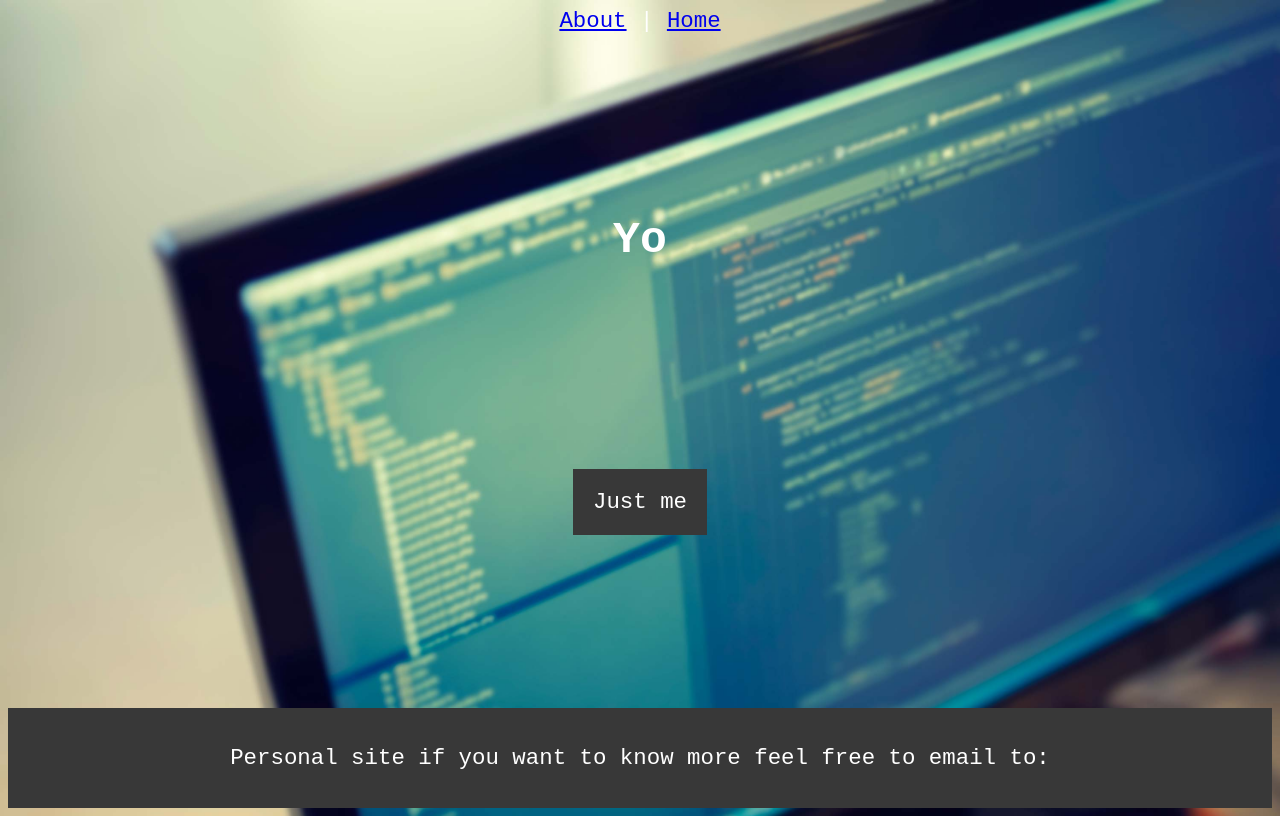
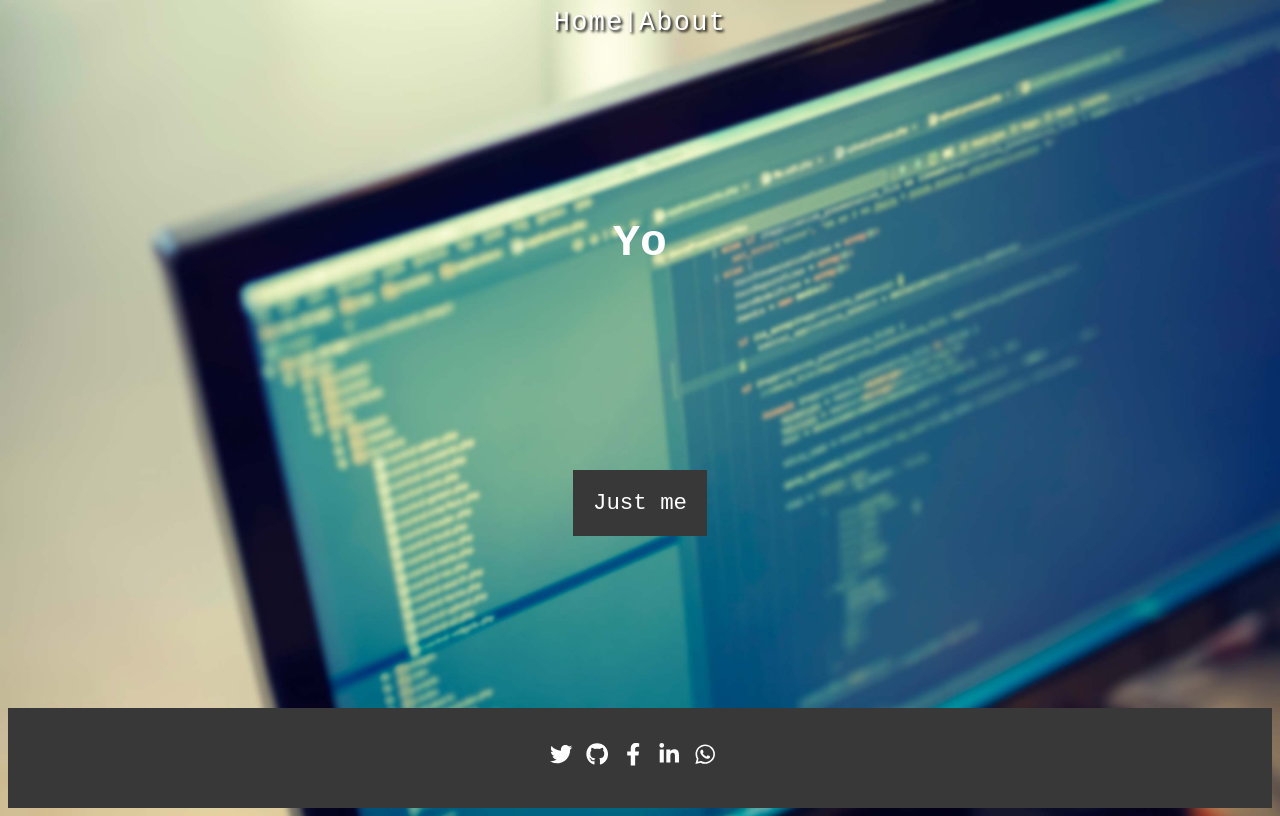
Before and after one commit to igmarin/personal-gatsby-site, a Gatsby site: page /about in a window 1280 px wide. Built offline with nearby package versions, Linux system fonts and the light colour scheme; Gatsby itself is replaced by a stand-in of ours.

Commit message:
Icons and improvements on styles

```diff
--- a/package.json
+++ b/package.json
@@ -15,7 +15,8 @@
   "dependencies": {
     "gatsby": "^2.15.28",
     "react": "^16.10.0",
-    "react-dom": "^16.10.0"
+    "react-dom": "^16.10.0",
+    "react-icons": "^3.7.0"
   },
   "devDependencies": {
     "gatsby-plugin-sass": "^2.1.17",
--- a/src/components/footer.js
+++ b/src/components/footer.js
@@ -1,8 +1,35 @@
 import React from "react";
 import styles from "./footer.module.scss";
+import { FaTwitter, FaGithub, FaLinkedinIn, FaFacebookF, FaWhatsapp } from 'react-icons/fa';
+
+const socialNetwork = (to, text) => {
+  switch (to) {
+    case 'twitter':
+      return `https://twitter.com/${text}`;
+    case 'github':
+      return `https://github.com/${text}`;
+    case 'linkedin':
+      return `https://www.linkedin.com/in/${text}`;
+    case 'facebook':
+      return `https://www.facebook.com/${text}`;
+    case 'whatsapp':
+      return `https://wa.me/${text}`;
+    default:
+      return null;
+  }
+}
+
+const FooterLink = props => (
+  <a href={`${socialNetwork(props.to, props.text)}`} className={styles.icons} target="_blank" rel="noopener noreferrer">{props.icon}</a>
+)
 
 export default ({ children }) => (
   <div className={styles.footer}>
+    <FooterLink to="twitter" text="igmarin" icon={<FaTwitter />} />&nbsp;
+    <FooterLink to="github" text="igmarin" icon={<FaGithub />} />&nbsp;
+    <FooterLink to="facebook" text="ismaelmarin" icon={<FaFacebookF />} />&nbsp;
+    <FooterLink to="linkedin" text="ismaelmarin" icon={<FaLinkedinIn />} />&nbsp;
+    <FooterLink to="whatsapp" text="524777929000" icon={<FaWhatsapp />} />&nbsp;
     {children}
   </div>
 )
--- a/src/components/footer.module.scss
+++ b/src/components/footer.module.scss
@@ -10,3 +10,11 @@
   justify-content: center;
   align-items: center;
 }
+
+.icons {
+  color: $white;
+}
+
+.icons:hover {
+  opacity: 0.8;
+}
--- a/src/components/header.js
+++ b/src/components/header.js
@@ -1,2 +1,14 @@
 import React from "react";
-import Header from "./header.module.scss";
+import { Link } from "gatsby";
+import styles from "./header.module.scss";
+
+const HeaderLink = props => (
+  <Link className={styles.link} to={props.to}>{props.text}</Link>
+)
+
+export default ({ children }) => (
+  <header className={styles.header}>
+    <HeaderLink to="/" text="Home" /> | <HeaderLink to="/about" text="About" />
+    {children}
+  </header>
+)
--- a/src/components/header.module.scss
+++ b/src/components/header.module.scss
@@ -0,0 +1,23 @@
+@import '../styles/global';
+
+.header {
+  display: flex;
+  flex-direction: row;
+  color: $white;
+  text-shadow: 2px 2px 3px #000000;
+  letter-spacing: 0.0625em;
+}
+
+.link {
+  color: $white;
+  text-decoration: none;
+  font-weight: 400;
+  font-size: 1.2em;
+  text-shadow: 2px 2px 3px #000000;
+  transition: all .2s ease-in-out;
+}
+
+.link:hover {
+  opacity: 0.9;
+  transform: scale(1.05);
+}
--- a/src/components/layout.js
+++ b/src/components/layout.js
@@ -1,10 +1,12 @@
 import React from "react";
 import styles from "./layout.module.scss";
 import Footer from "./footer.js";
+import Header from "./header.js";
 
 export default ({ children }) => (
   <div className={styles.wrapper}>
+    <Header />
     {children}
-    <Footer>Personal site if you want to know more feel free to email to: </Footer>
+    <Footer />
   </div>
 )
--- a/src/pages/about.js
+++ b/src/pages/about.js
@@ -1,13 +1,9 @@
-import React from "react"
-import { Link } from "gatsby"
-import styles from "./about.module.scss"
-import Layout from "../components/layout"
+import React from "react";
+import styles from "./about.module.scss";
+import Layout from "../components/layout";
 
 export default () => (
   <Layout>
-    <div>
-      <Link to="/about">About</Link> | <Link to="/">Home</Link>
-    </div>
     <h1>Yo</h1>
     <p className={styles.message}>Just me</p>
   </Layout>
--- a/src/pages/index.js
+++ b/src/pages/index.js
@@ -1,10 +1,8 @@
-import React from "react"
-import { Link } from "gatsby"
-import Layout from "../components/layout"
+import React from "react";
+import Layout from "../components/layout";
 
 export default () => (
   <Layout>
-    <Link to="/about">About</Link> | <Link to="/">CV</Link>
     <h1>Hello! My name is Ismael G Marín</h1>
   </Layout>
 )
```
Also changed, not shown: src/pages/404.js (+3 -5 lines), 1 other file.
